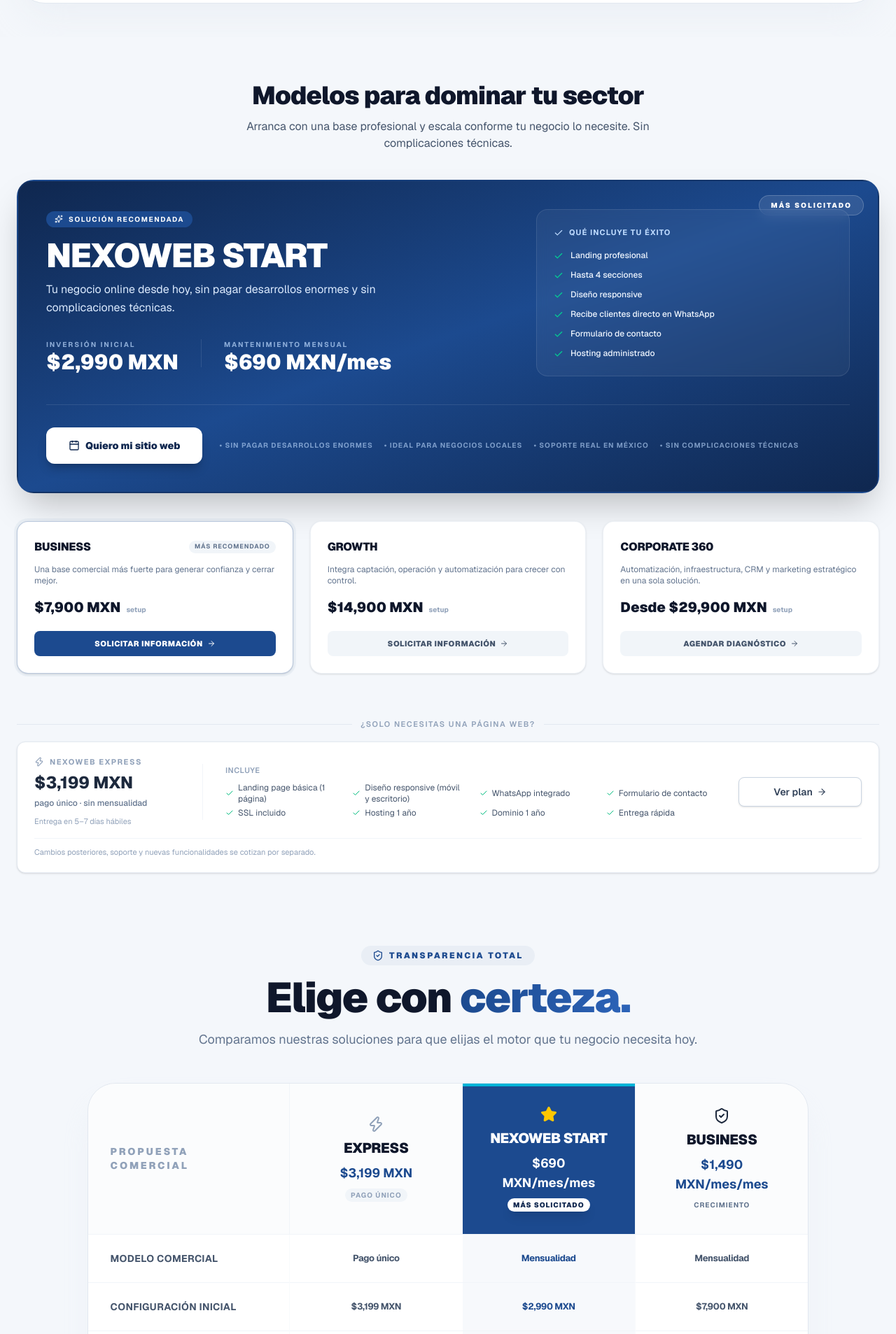
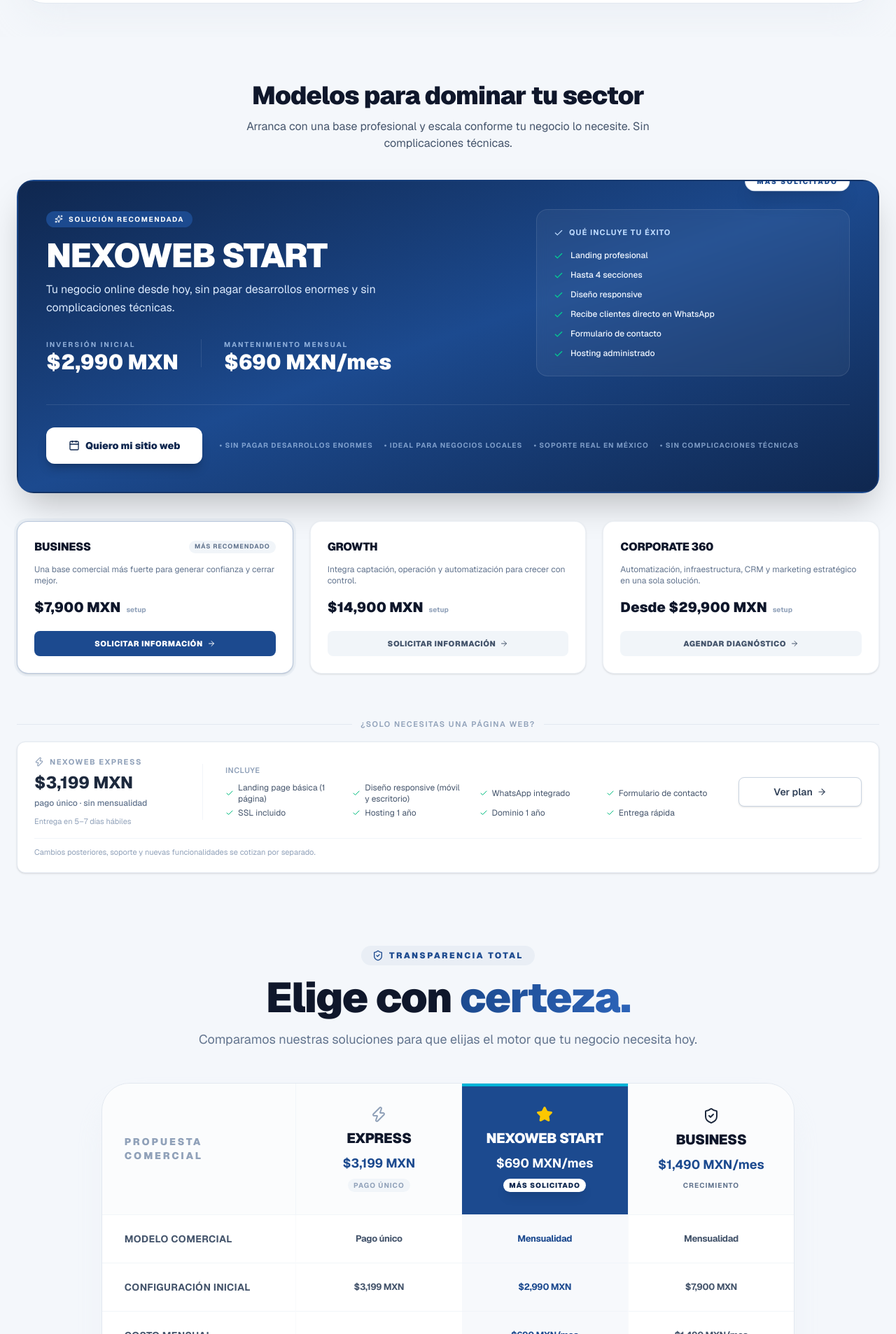
Before and after one commit to Mayk2607/nexoweb-site, a Next.js app: page / in a window 1280 px wide. Shown: the part 1266-3173 px from the top of the page at 70% size. Built offline with nearby package versions, Linux system fonts and the light colour scheme.

Commit message:
fix: resolve overlapping badge in pricing card

```diff
--- a/components/sections/PlanComparison.tsx
+++ b/components/sections/PlanComparison.tsx
@@ -98,7 +98,7 @@ export function PlanComparison() {
                   <div className="flex flex-col items-center gap-2">
                     <Star className="h-6 w-6 text-yellow-400 fill-yellow-400" />
                     <div className="text-xl font-black text-white tracking-tight">{start.name}</div>
-                    <div className="text-lg font-bold text-white">{start.monthlyPrice}/mes</div>
+                    <div className="text-lg font-bold text-white">{start.monthlyPrice}</div>
                     <div className="text-[10px] font-black uppercase tracking-widest text-[#0f274f] bg-white px-2 py-0.5 rounded-full shadow-lg">
                       {start.highlightLabel}
                     </div>
@@ -110,7 +110,7 @@ export function PlanComparison() {
                   <div className="flex flex-col items-center gap-2">
                     <ShieldCheck className="h-6 w-6 text-slate-800" />
                     <div className="text-xl font-black text-slate-900 tracking-tight">{business.name}</div>
-                    <div className="text-lg font-bold text-[#1c4a8f]">{business.monthlyPrice}/mes</div>
+                    <div className="text-lg font-bold text-[#1c4a8f]">{business.monthlyPrice}</div>
                     <div className="text-[10px] font-bold uppercase tracking-widest text-slate-500">
                       Crecimiento
                     </div>
--- a/components/sections/Pricing.tsx
+++ b/components/sections/Pricing.tsx
@@ -22,7 +22,7 @@ export function Pricing() {
 
       {/* START — EL PROTAGONISTA */}
       <article className="mb-10 relative overflow-hidden rounded-3xl border-2 border-[#1c4a8f]/30 bg-gradient-to-br from-[#0f274f] via-[#1c4a8f] to-[#0f274f] p-6 md:p-10 text-white shadow-2xl">
-        <div className="absolute top-5 right-5 rounded-full bg-white/10 backdrop-blur-md px-4 py-1.5 text-[10px] font-black uppercase tracking-[0.2em] border border-white/20">
+        <div className="absolute top-0 right-10 -translate-y-1/2 rounded-full bg-white px-4 py-1.5 text-[10px] font-black uppercase tracking-[0.2em] text-[#1c4a8f] shadow-xl border border-[#1c4a8f]/20 z-10">
           {startPlan.highlightLabel || "Más solicitado"}
         </div>
 
```
